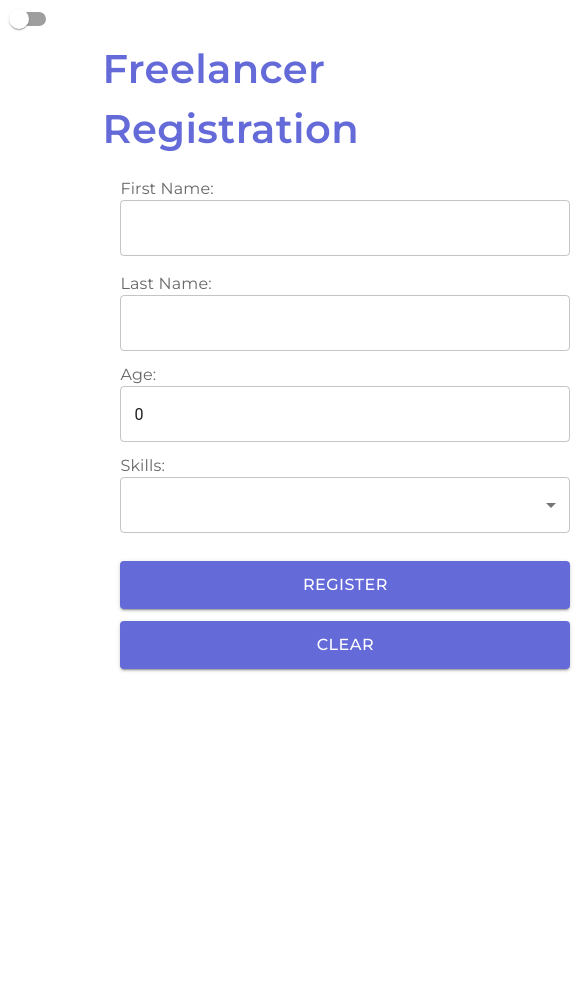
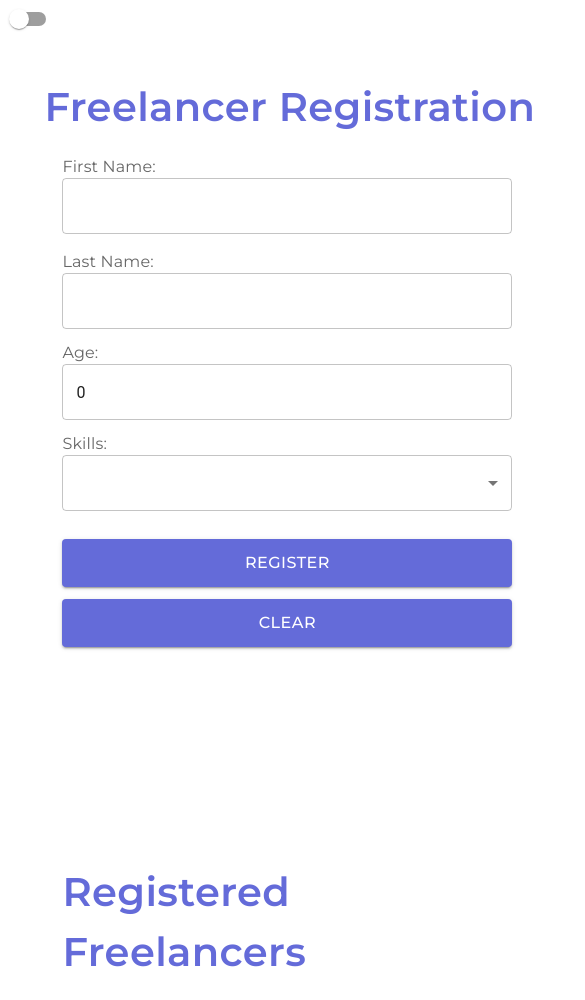
Before and after one commit to proga-react-practice/epsilon-volodymyr-misuyra, a React (Vite) app in the folder vite-project/: page / in a window 390 px wide. Shown: the top 1000 px of the page, 585 px wide, since content can reach past the window. Before the commit the page ends 844 px from the top, so only its background shows below. Built offline with nearby package versions, Linux system fonts and the light colour scheme.

Commit message:
responsive

```diff
--- a/vite-project/package.json
+++ b/vite-project/package.json
@@ -15,7 +15,8 @@
     "@mui/icons-material": "^5.15.15",
     "@mui/material": "^5.15.15",
     "react": "^18.2.0",
-    "react-dom": "^18.2.0"
+    "react-dom": "^18.2.0",
+    "react-router-dom": "^6.23.0"
   },
   "devDependencies": {
     "@types/react": "^18.2.66",
--- a/vite-project/src/App.tsx
+++ b/vite-project/src/App.tsx
@@ -6,7 +6,7 @@ import { ThemeProvider} from '@mui/material/styles';
 import { lightTheme, darkTheme } from './themes';
 import Switch from '@mui/material/Switch';
 import CssBaseline from '@mui/material/CssBaseline';
-import { Box } from '@mui/material';
+import { Box, Grid } from '@mui/material';
 
 const App: React.FC = () => {
   const [darkMode, setDarkMode] = useState(false);
@@ -27,15 +27,21 @@ const App: React.FC = () => {
   return (
     <ThemeProvider theme={theme}>
       <CssBaseline />
-      <Box className={`maindiv ${darkMode ? 'dark-background' : 'light-background'}`}>
+      <Box>
         <Switch
           checked={darkMode}
           onChange={toggleDarkMode}
           color="primary"
           inputProps={{ 'aria-label': 'toggle dark mode' }}
         />
-        <RegistrationForm setFreelancers={setFreelancers} />
-        <FreelancerList freelancers={freelancers} onDelete={handleDelete} />
+        <Grid container justifyContent="center"   spacing={22}>
+          <Grid item xs={12} md={6} lg={4}>
+            <RegistrationForm setFreelancers={setFreelancers} />
+          </Grid>
+          <Grid item xs={12} md={6} lg={5} >
+            <FreelancerList freelancers={freelancers} onDelete={handleDelete} />
+          </Grid>
+        </Grid>
       </Box>
     </ThemeProvider>
   );
```
Also changed, not shown: 1 other file (tests, documents, lock files or other folders).
